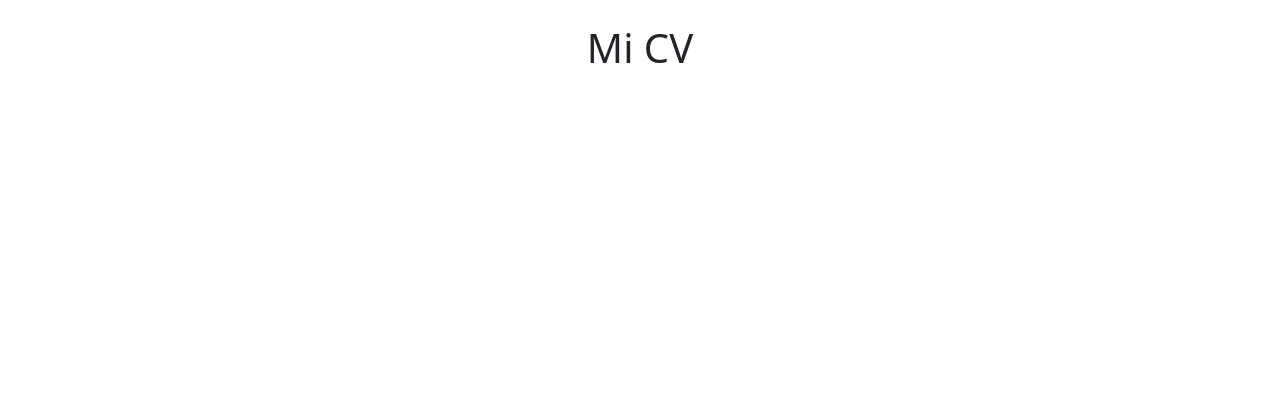
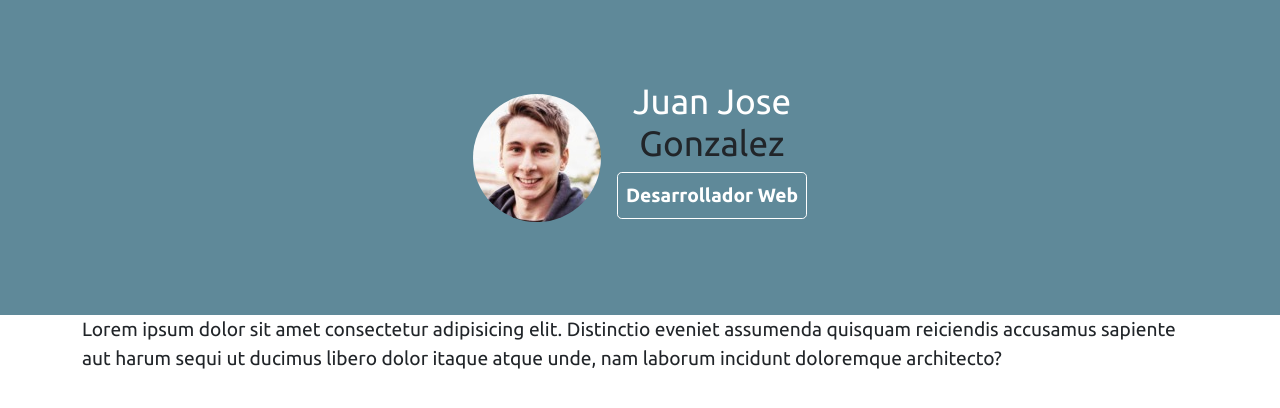
Before and after one commit to santidemierre/proyectoArgPrograma_cv, a plain HTML site: page index.html in a window 1280 px wide. Drawn offline with Linux system fonts and the light colour scheme.

Commit message:
Se trabajo en el header, tanto en el html como en el css. Se creo la carpeta de imagenes y la agrgamos al proyecto

```diff
--- a/css/style.css
+++ b/css/style.css
@@ -0,0 +1,56 @@
+html {
+    font-size: 62,5%;
+}
+
+body {
+    font-family: 'Ubuntu', sans-serif;
+    font-size: 1.2rem;
+    /* line-height: 2; */
+}
+
+h1, h2, h3, p {
+    font-family: 'Ubuntu', sans-serif;
+}
+
+h1, h2 {
+    font-size: 2.8rem;
+}
+h2 {
+    font-size: 1.8rem;
+}
+@media (min-width: 768px) {
+    h2 {
+        font-size: 2.2rem;
+    }
+}
+@media (min-width: 768px) {
+    h1 {
+        font-size: 3.8rem;
+    }
+}
+
+.header {
+    display: flex;
+    justify-content: center;
+    align-items: center;
+    font-weight: 700;
+    padding: 5rem 0 5rem 0;
+    background-color: #5f8999;
+}
+
+.nombre_apellidos {
+    margin-left: 1rem;
+}
+.nombre {
+    margin: 0;
+    color: #fff;
+}
+.profesion {
+    border: 1px solid #fff;
+    border-radius: .3rem;
+    padding: .5rem;
+    color: #fff;
+}
+.imagen_cv {
+    border-radius: 50%;
+}
--- a/index.html
+++ b/index.html
@@ -4,15 +4,29 @@
     <meta charset="UTF-8">
     <meta http-equiv="X-UA-Compatible" content="IE=edge">
     <meta name="viewport" content="width=device-width, initial-scale=1.0">
+    <link rel="preconnect" href="https://fonts.googleapis.com">
+    <link rel="preconnect" href="https://fonts.gstatic.com" crossorigin>
+    <link href="https://fonts.googleapis.com/css2?family=Ubuntu:wght@300;400;700&display=swap" rel="stylesheet">
     <link rel="stylesheet" href="css/bootstrap.min.css">
     <link rel="stylesheet" href="css/style.css">
     <title>CV - Argentina Programa</title>
 </head>
 <body>
+    <header class="header">
+        <div class="imagen-cv">
+            <img src="img/62.jpg" alt="imagen de cv" class="imagen_cv">
+        </div>
+        <div class="nombre_apellidos">
+            <h2 class="text-center nombre">Juan Jose</h2>
+            <h2 class="text-center">Gonzalez</h2>
+            <p class="profesion text-center">Desarrollador Web</p>
+        </div>
+    </header>
 
-    <header class="py-4">
-        <h1 class="text-center">Mi CV</h1>
-    </header>
+    <div class="container">
+        <p>Lorem ipsum dolor sit amet consectetur adipisicing elit. Distinctio eveniet assumenda quisquam reiciendis accusamus sapiente aut harum sequi ut ducimus libero dolor itaque atque unde, nam laborum incidunt doloremque architecto?</p>
+    </div>
+
 
     <script src="js/app.js"></script>
     <script src="js/bootstrap.bundle.min.js"></script>
```
Also changed, not shown: img/62.jpg (added).
